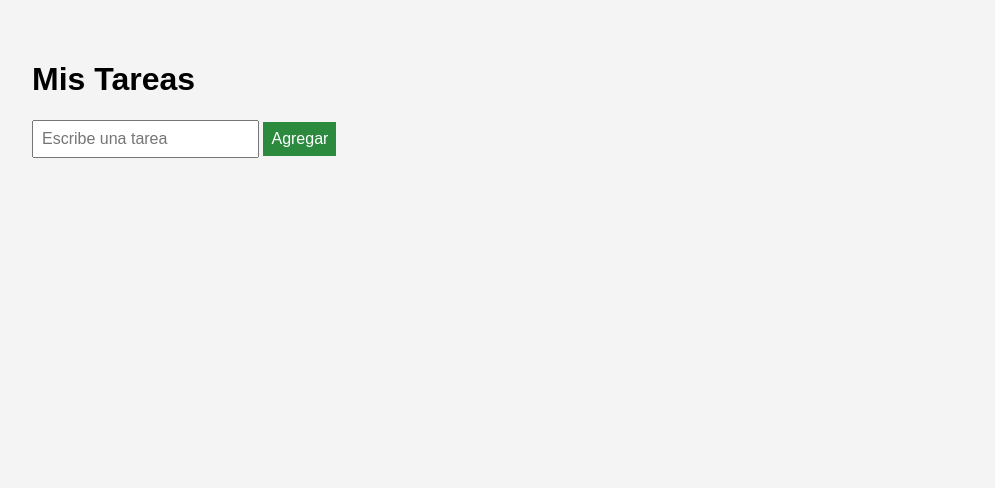
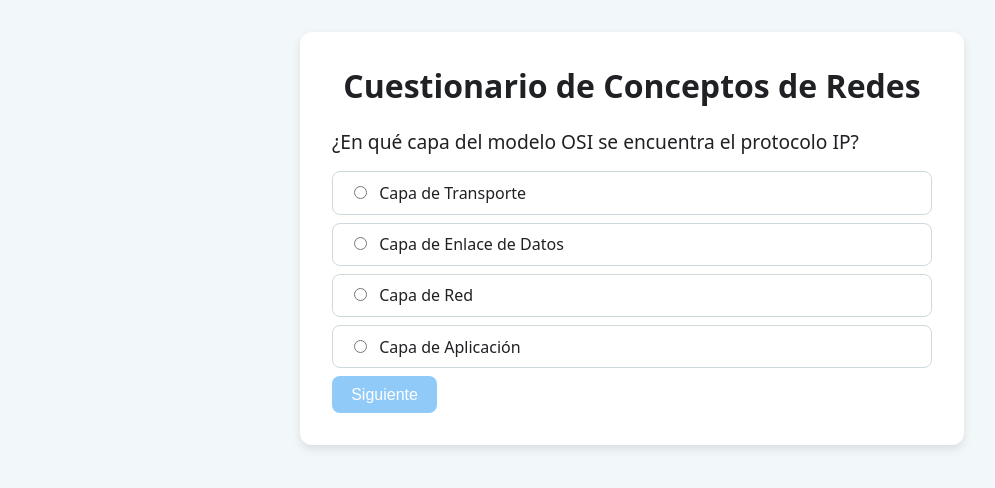
Before and after one commit to edlg01/pwa, a plain HTML site: page index.html in a window 1280 px wide. Shown: the whole page, without its empty margins (8-1003 px from the left). Drawn offline with Linux system fonts and the light colour scheme.

Commit message:
Add files via upload

```diff
--- a/app.js
+++ b/app.js
@@ -1,24 +1,86 @@
-const form = document.getElementById('task-form');
-const input = document.getElementById('task-input');
-const list = document.getElementById('task-list');
+const quizData = [
+  {
+    question: "¿En qué capa del modelo OSI se encuentra el protocolo IP?",
+    options: ["Capa de Transporte", "Capa de Enlace de Datos", "Capa de Red", "Capa de Aplicación"],
+    answer: 2
+  },
+  {
+    question: "¿Qué dirección IPv4 se reserva para broadcast en una red?",
+    options: ["La que termina en .0", "La que termina en .255", "La que termina en .1", "La que termina en .254"],
+    answer: 1
+  },
+  {
+    question: "¿Cuál es la unidad de transmisión mínima en Ethernet?",
+    options: ["64 bytes", "46 bytes", "60 bytes", "72 bytes"],
+    answer: 0
+  },
+  {
+    question: "¿Qué protocolo asigna dinámicamente direcciones IP?",
+    options: ["DNS", "DHCP", "ARP", "HTTP"],
+    answer: 1
+  },
+  {
+    question: "¿Cuál es la longitud estándar de un prefijo de red IPv6 local de enlace (link-local)?",
+    options: ["/64", "/56", "/128", "/48"],
+    answer: 0
+  }
+];
 
-// Cargar tareas guardadas
-const savedTasks = JSON.parse(localStorage.getItem('tasks')) || [];
-savedTasks.forEach(addTaskToList);
+const questionEl = document.getElementById('question');
+const optionsEl = document.getElementById('options');
+const nextBtn = document.getElementById('next-btn');
+const resultBox = document.getElementById('result-box');
+const scoreEl = document.getElementById('score');
+const restartBtn = document.getElementById('restart-btn');
 
-form.addEventListener('submit', e => {
-  e.preventDefault();
-  const text = input.value.trim();
-  if (text) {
-    addTaskToList(text);
-    savedTasks.push(text);
-    localStorage.setItem('tasks', JSON.stringify(savedTasks));
-    input.value = '';
+let current = 0;
+let score = 0;
+
+function loadQuestion() {
+  const q = quizData[current];
+  questionEl.textContent = q.question;
+  optionsEl.innerHTML = "";
+  q.options.forEach((opt, idx) => {
+    const label = document.createElement('label');
+    label.className = 'option';
+    label.innerHTML = `<input type="radio" name="option" value="${idx}"> ${opt}`;
+    optionsEl.appendChild(label);
+  });
+  nextBtn.disabled = true;
+  document.querySelectorAll('input[name="option"]').forEach(input => {
+    input.addEventListener('change', () => {
+      nextBtn.disabled = false;
+    });
+  });
+}
+
+function showResult() {
+  document.getElementById('quiz-box').style.display = 'none';
+  resultBox.classList.remove('hidden');
+  scoreEl.textContent = `Obtuviste ${score} de ${quizData.length} respuestas correctas.`;
+}
+
+nextBtn.addEventListener('click', () => {
+  const selected = document.querySelector('input[name="option"]:checked');
+  if (!selected) return;
+  if (parseInt(selected.value, 10) === quizData[current].answer) {
+    score++;
+  }
+  current++;
+  if (current < quizData.length) {
+    loadQuestion();
+  } else {
+    showResult();
   }
 });
 
-function addTaskToList(task) {
-  const li = document.createElement('li');
-  li.textContent = task;
-  list.appendChild(li);
-}
+restartBtn.addEventListener('click', () => {
+  current = 0;
+  score = 0;
+  resultBox.classList.add('hidden');
+  document.getElementById('quiz-box').style.display = 'block';
+  loadQuestion();
+});
+
+// Inicializar
+loadQuestion();
--- a/index.html
+++ b/index.html
@@ -5,15 +5,22 @@
   <meta name="viewport" content="width=device-width, initial-scale=1.0">
   <link rel="stylesheet" href="styles.css">
   <link rel="manifest" href="manifest.json">
-  <title>Gestor de Tareas</title>
+  <title>Quiz de Redes</title>
 </head>
 <body>
-  <h1>Mis Tareas</h1>
-  <form id="task-form">
-    <input type="text" id="task-input" placeholder="Escribe una tarea" required>
-    <button type="submit">Agregar</button>
-  </form>
-  <ul id="task-list"></ul>
+  <main class="container">
+    <h1>Cuestionario de Conceptos de Redes</h1>
+    <section id="quiz-box">
+      <p id="question"></p>
+      <div id="options"></div>
+      <button id="next-btn" disabled>Siguiente</button>
+    </section>
+    <section id="result-box" class="hidden">
+      <h2>Resultado</h2>
+      <p id="score"></p>
+      <button id="restart-btn">Reiniciar</button>
+    </section>
+  </main>
 
   <script src="app.js"></script>
   <script>
--- a/styles.css
+++ b/styles.css
@@ -1,35 +1,65 @@
 body {
-  font-family: sans-serif;
+  font-family: system-ui, sans-serif;
+  background: #f2f7fa;
+  margin: 0;
   padding: 2rem;
-  background: #f4f4f4;
+  color: #202124;
 }
 
-form {
+.container {
+  max-width: 600px;
+  margin: auto;
+  background: #ffffff;
+  padding: 2rem;
+  border-radius: 12px;
+  box-shadow: 0 4px 10px rgba(0,0,0,.1);
+}
+
+h1, h2 {
+  margin-top: 0;
+  text-align: center;
+}
+
+#question {
+  font-size: 1.2rem;
   margin-bottom: 1rem;
 }
 
-input {
-  padding: 0.5rem;
-  font-size: 1rem;
+.option {
+  display: block;
+  margin-bottom: .5rem;
+  padding: .6rem 1rem;
+  border: 1px solid #cfd8dc;
+  border-radius: 8px;
+  cursor: pointer;
+  transition: background .2s;
+}
+
+.option:hover {
+  background: #eceff1;
+}
+
+.option input {
+  margin-right: .5rem;
 }
 
 button {
-  padding: 0.5rem;
+  display: inline-block;
+  padding: .6rem 1.2rem;
   font-size: 1rem;
-  background: #2b8a3e;
-  color: white;
   border: none;
+  border-radius: 8px;
   cursor: pointer;
+  background: #1a73e8;
+  color: #fff;
+  transition: background .2s;
 }
 
-ul {
-  list-style: none;
-  padding: 0;
+button:disabled {
+  background: #90caf9;
+  cursor: not-allowed;
 }
 
-li {
-  background: white;
-  padding: 0.5rem;
-  margin-bottom: 0.5rem;
-  border: 1px solid #ccc;
+#result-box.hidden {
+  display: none;
 }
```
Also changed, not shown: service-worker.js (+10 -14 lines), manifest.json.
